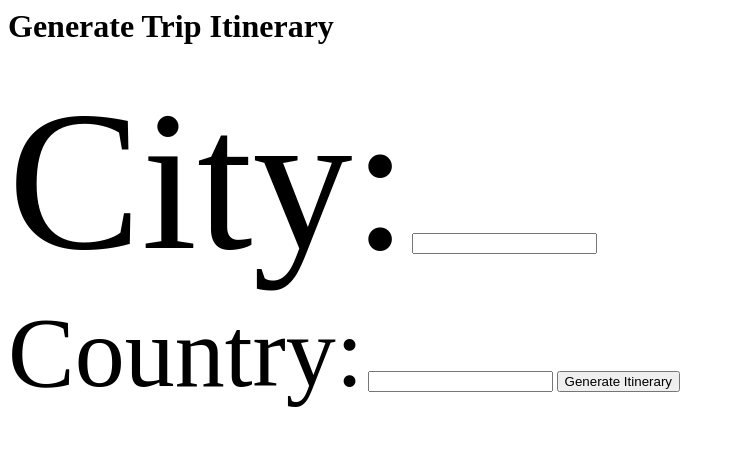
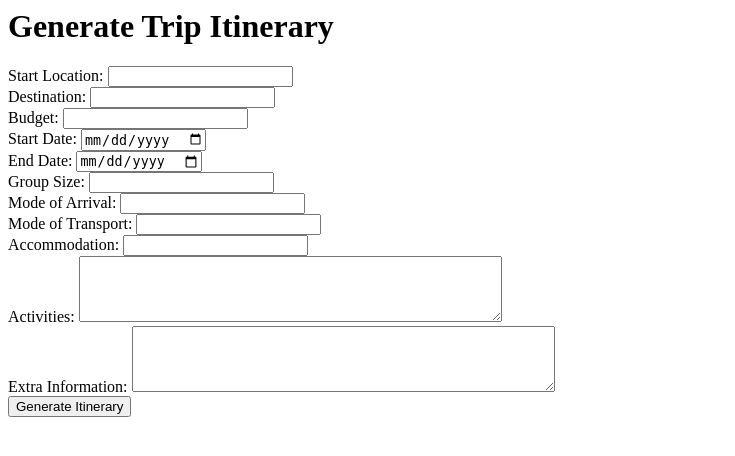
Before and after one commit to HimanshuKumarSah/Tripago, a Django app: page /create-itinerary.html in a window 1280 px wide. Shown: the top 456 px of the page, without its empty margins (0-735 px from the left). Run offline with Django 5.2, Linux system fonts and the light colour scheme.

Commit message:
Added itinerary generation functionality
Signed-off-by: jai <jaigaurav157@gmail.com>

```diff
--- a/backend/tripago/forms.py
+++ b/backend/tripago/forms.py
@@ -23,8 +23,17 @@ class LoginForm(AuthenticationForm):
 
 # create an itinerary
 class ItineraryGenerationForm(forms.Form):
-    city = forms.CharField(widget=TextInput())
-    country = forms.CharField(widget=TextInput())
+    start_location = forms.CharField(widget=TextInput())
+    destination = forms.CharField(widget=TextInput())
+    budget = forms.DecimalField(max_digits=10, decimal_places=2)
+    start_date = forms.DateField(widget=forms.DateInput(attrs={'type': 'date'}))
+    end_date = forms.DateField(widget=forms.DateInput(attrs={'type': 'date'}))
+    group_size = forms.IntegerField()
+    mode_of_arrival = forms.CharField(widget=TextInput())
+    mode_of_transport = forms.CharField(widget=TextInput())
+    accommodation = forms.CharField(widget=TextInput())
+    activities = forms.CharField(widget=forms.Textarea())
+    extra_info = forms.CharField(widget=forms.Textarea())
 
 # create a trip
 class TripGenerationForm(forms.Form):
--- a/backend/tripago/templates/tripago/create-itinerary.html
+++ b/backend/tripago/templates/tripago/create-itinerary.html
@@ -9,11 +9,60 @@
         <form method="POST">
             {% csrf_token %}
 
-            <label for="city" style="font-size: 200px;">City:</label>
-            <input type="text" id="city" name="city" required><br>
+            <div class="form-group">
+                <label for="start_location">Start Location:</label>
+                <input type="text" id="start_location" name="start_location" required><br>
+            </div>
 
-            <label for="country" style="font-size: 100px;">Country:</label>
-            <input type="text" id="country" name="country" required>
+            <div class="form-group">
+                <label for="destination">Destination:</label>
+                <input type="text" id="destination" name="destination" required><br>
+            </div>
+
+            <div class="form-group">
+                <label for="budget">Budget:</label>
+                <input type="number" id="budget" name="budget" step="0.01" required><br>
+            </div>
+
+            <div class="form-group">
+                <label for="start_date">Start Date:</label>
+                <input type="date" id="start_date" name="start_date" required><br>
+            </div>
+
+            <div class="form-group">
+                <label for="end_date">End Date:</label>
+                <input type="date" id="end_date" name="end_date" required><br>
+            </div>
+
+            <div class="form-group">
+                <label for="group_size">Group Size:</label>
+                <input type="number" id="group_size" name="group_size" required><br>
+            </div>
+
+            <div class="form-group">
+                <label for="mode_of_arrival">Mode of Arrival:</label>
+                <input type="text" id="mode_of_arrival" name="mode_of_arrival" required><br>
+            </div>
+
+            <div class="form-group">
+                <label for="mode_of_transport">Mode of Transport:</label>
+                <input type="text" id="mode_of_transport" name="mode_of_transport" required><br>
+            </div>
+
+            <div class="form-group">
+                <label for="accommodation">Accommodation:</label>
+                <input type="text" id="accommodation" name="accommodation" required><br>
+            </div>
+
+            <div class="form-group">
+                <label for="activities">Activities:</label>
+                <textarea id="activities" name="activities" rows="4" cols="50" required></textarea><br>
+            </div>
+
+            <div class="form-group">
+                <label for="extra_info">Extra Information:</label>
+                <textarea id="extra_info" name="extra_info" rows="4" cols="50" required></textarea><br>
+            </div>
 
             <input type="submit" value="Generate Itinerary">
         </form>
--- a/backend/tripago/views.py
+++ b/backend/tripago/views.py
@@ -2,7 +2,7 @@ from django.shortcuts import render, redirect
 from . forms import CreateUserForm, LoginForm, ItineraryGenerationForm, TripGenerationForm
 from django.contrib.auth.decorators import login_required
 from django.http import HttpResponse
-from . prompt import createTripPrompt
+from . prompt import createTripPrompt, createItineraryPrompt
 
 # authentication models and functions
 from django.contrib.auth.models import auth
@@ -79,15 +79,41 @@ def create_itinerary(request):
     form = ItineraryGenerationForm()
 
     if request.method == "POST":
-        city = request.POST.get('city')
-        country = request.POST.get('country')
+        start_location = request.POST.get('start_location')
+        destination = request.POST.get('destination')
+        budget = request.POST.get('budget')
+        start_date = request.POST.get('start_date')
+        end_date = request.POST.get('end_date')
+        group_size = request.POST.get('group_size')
+        mode_of_arrival = request.POST.get('mode_of_arrival')
+        mode_of_transport = request.POST.get('mode_of_transport')
+        accommodation = request.POST.get('accommodation')
+        activities = request.POST.get('activities')
+        extra_info = request.POST.get('extra_info')
 
-        form = ItineraryGenerationForm(data={
-            'city': city,
-            'country': country
-        })
+        data = {
+            'start_location': start_location,
+            'destination': destination,
+            'budget': budget,
+            'start_date': start_date,
+            'end_date': end_date,
+            'group_size': group_size,
+            'mode_of_arrival': mode_of_arrival,
+            'mode_of_transport': mode_of_transport,
+            'accommodation': accommodation,
+            'activities': ", ".join(activities.split('\r\n')),
+            'extra_info': extra_info
+        }
 
-        return HttpResponse(f"Your itinerary for {city} in {country} has been created successfully!")
+        form = ItineraryGenerationForm(data=data)
+
+        if form.is_valid():
+            prompt = createItineraryPrompt(data)
+            with open('tripago/itinerary_prompt.txt', 'w') as f:
+                f.write(prompt)
+            return HttpResponse("Itinerary Created")
+
+        return HttpResponse("Invalid Form")
 
     return render(request, 'tripago/create-itinerary.html')
 
@@ -123,7 +149,7 @@ def create_trip(request):
 
         if form.is_valid():
             prompt = createTripPrompt(data)
-            with open('tripago/prompt.txt', 'w') as f:
+            with open('tripago/trip_prompt.txt', 'w') as f:
                 f.write(prompt)
             return HttpResponse("Trip Created")
 
```
Also changed, not shown: backend/tripago/itinerary_prompt.txt (added, +30 -0 lines), backend/tripago/prompt.py (+35 -0 lines), backend/tripago/trip_prompt.txt (renamed from backend/tripago/prompt.txt, +8 -8 lines), backend/db.sqlite3.
